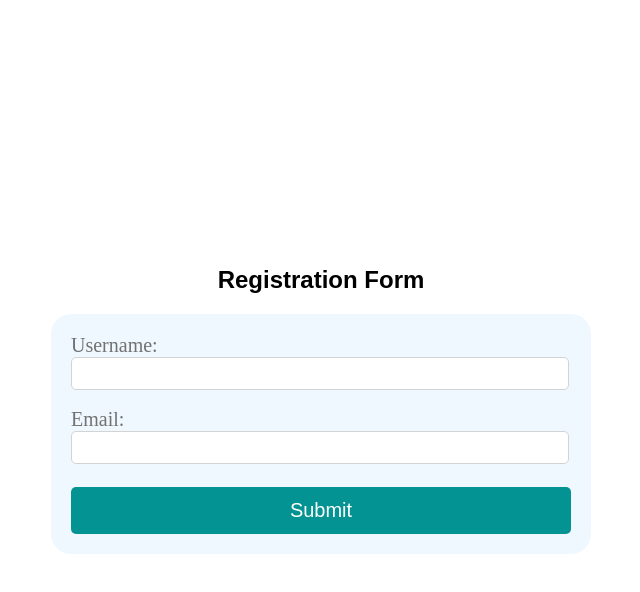
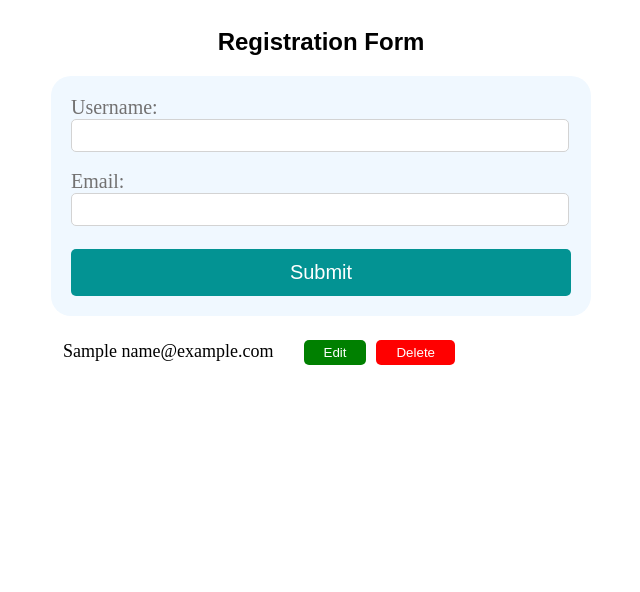
Before and after one commit to ganapatiKabbargi/registration-Form, a plain HTML site: page index.html in a window 1280 px wide. Both pictures are taken after typing "Sample", "name@example.com" into the empty fields and a click on the input "Submit". Shown: the whole page, without its empty margins (319-959 px from the left). Drawn offline with Linux system fonts and the light colour scheme.

Commit message:
storing multiple users data in local storage

```diff
--- a/file.js
+++ b/file.js
@@ -6,6 +6,7 @@
 
 
         formEl.addEventListener("submit", onSubmit)
+
 
         function onSubmit(e){
             e.preventDefault()
@@ -16,9 +17,26 @@
                     username : nameEl.value,
                     email : emailEl.value
                 }
-            localStorage.setItem("userDetails",JSON.stringify(user))
-            console.log(JSON.parse(localStorage.getItem("userDetails")))
-           }
+                localStorage.setItem((user.email),JSON.stringify(user))
+
+
+                let liEl=document.createElement("li")
+                let editbtn=document.createElement("button")
+                let deletebtn=document.createElement("button")
+                editbtn.appendChild(document.createTextNode("Edit"))
+                editbtn.className="edit"
+                deletebtn.appendChild(document.createTextNode("Delete"))
+                deletebtn.className="delete"
+                let text=JSON.parse(localStorage.getItem(user.email))
+
+                liEl.appendChild(document.createTextNode(text.username+" "))
+                liEl.appendChild(document.createTextNode(text.email))
+                liEl.appendChild(editbtn)
+                liEl.appendChild(deletebtn)
+
+                ul.appendChild(liEl)
+
                 nameEl.value="";
                 emailEl.value="";
             }
+        }
--- a/style.css
+++ b/style.css
@@ -2,12 +2,13 @@ body{
     height: 100vh;
     display: flex;
     justify-content: center;
-    align-items: center;
+    align-items:flex-start;
    }
    h1{
        text-align: center;
        font-family: sans-serif;
    }
+
   .form{
    background-color: aliceblue;
    width: 500px;
@@ -42,11 +43,32 @@ body{
    padding: 0px;
   }
   .items li{
-   width: 500px;
-   list-style: none;
-   background-color: aliceblue;
-   margin-bottom: 10px;
-   padding: 18px;
+   /* min-width:500px; */
+   list-style:none;
+
+   margin-bottom: 5px;
+   padding: 8px 12px;
    border-radius: 10px;
    font-size: 18px;
+
   }
+ .edit{
+
+    text-decoration: none;
+    padding: 5px 20px;
+    border-radius: 5px;
+    border: none;
+    background-color: green;
+    color: #fff;
+    margin-right: 10px;
+    margin-left: 30px;
+
+ }
+ .delete{
+    text-decoration: none;
+    padding: 5px 20px;
+    border-radius: 5px;
+    border: none;
+    background-color: red;
+    color: #fff;
+ }
```
Lines whose indentation alone changed are shown as unchanged.
